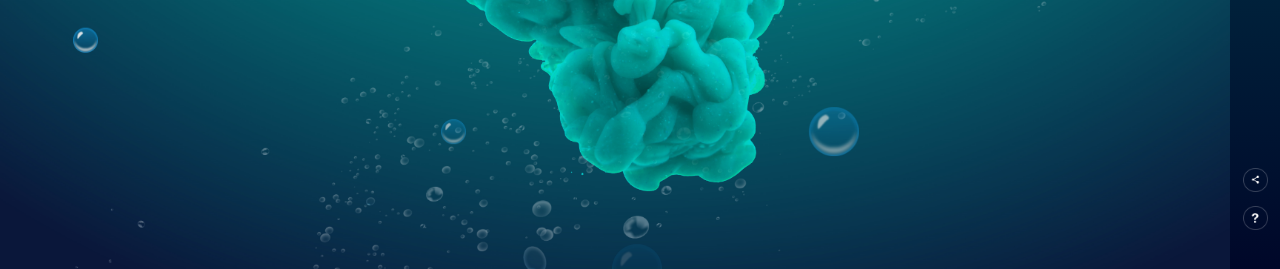
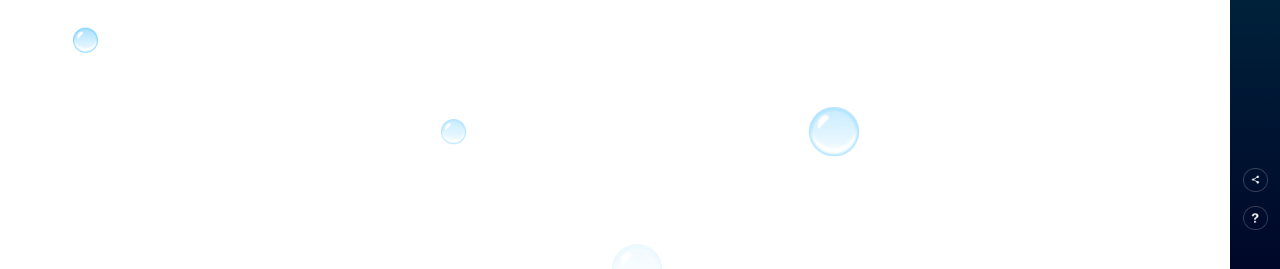
Before and after one commit to Tanishq369/tanishqanimated.github.io, a plain HTML site: page index.html in a window 1280 px wide. Shown: the part 531-800 px from the top of the page. Drawn offline with Linux system fonts and the light colour scheme.

Commit message:
Update style.css

```diff
--- a/style.css
+++ b/style.css
@@ -6,7 +6,7 @@
 .hero{
     width: 100%;
     height: 100vh;
-    background-image: url(background.png);
+    background-image: src(background.png);
     background-size: cover;
     background-position: center;
     position: relative;
```
